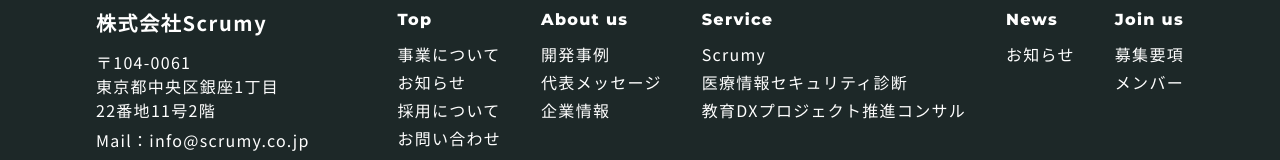
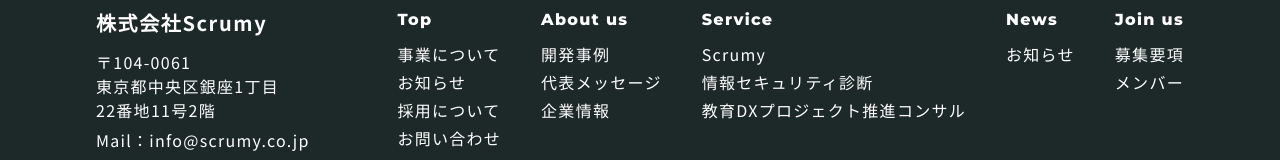
Before and after one commit to podev826/NEXT-scrumy-HP, a Next.js app: page /about in a window 1280 px wide. Shown: the part 4660-4820 px from the top of the page. Built offline with nearby package versions, Linux system fonts and the light colour scheme.

Commit message:
[fix] 文言修正をした

```diff
--- a/src/configs/Common/Nav/SecondaryNav.ts
+++ b/src/configs/Common/Nav/SecondaryNav.ts
@@ -64,7 +64,7 @@ export const SECONDARY_NAV: SecondaryNavProps = {
         href: '/#service01',
       },
       {
-        text: '医療情報セキュリティ診断',
+        text: '情報セキュリティ診断',
         href: '/#service02',
       },
       {
```
